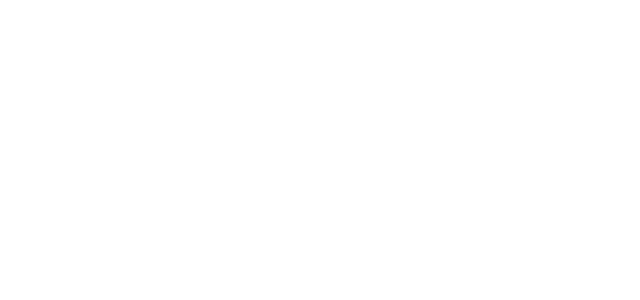
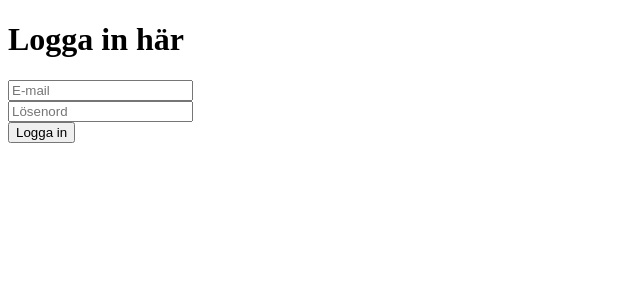
Before and after one commit to rob9099/dating-site, a React (Create React App) app: page /login in a window 1280 px wide. Shown: the top 300 px of the page, without its empty margins (0-640 px from the left). Built offline with nearby package versions, Linux system fonts and the light colour scheme.

Commit message:
lägger till en login sida

```diff
--- a/src/components/Home.jsx
+++ b/src/components/Home.jsx
@@ -1,3 +1,4 @@
+import '../css/styles.css'
 import React from 'react'
 import { Link } from 'react-router-dom'
 
--- a/src/components/Login.jsx
+++ b/src/components/Login.jsx
@@ -1,8 +1,27 @@
-import React from 'react'
+import '../css/styles.css'
+import React, {useState} from 'react'
 
 function Login() {
+
+const [emailAdress, setemailAdress] = useState('');
+const [password, setPassword] = useState('')
+
   return (
-    <div>
+    <div className='Login'>
+      <h1>Logga in här</h1>
+
+      <div className="EmailAdress">
+          <input type="email" id="Email" name="email" placeholder="E-mail" value={emailAdress}
+          onChange={e => setemailAdress(e.target.value)} />
+      </div>
+
+      <div className="Password">
+          <input type="password" id="Password" name="password" placeholder="Lösenord" value={password}
+          onChange={e => setPassword(e.target.value)} />
+      </div>
+
+      <button>Logga in</button>
+
 
     </div>
   )
--- a/src/css/styles.css
+++ b/src/css/styles.css
@@ -2,3 +2,8 @@
     margin: 0 auto;
     text-align: center;
 }
+
+.Header {
+    margin: 0 auto;
+    width: 25%;
+}
```
